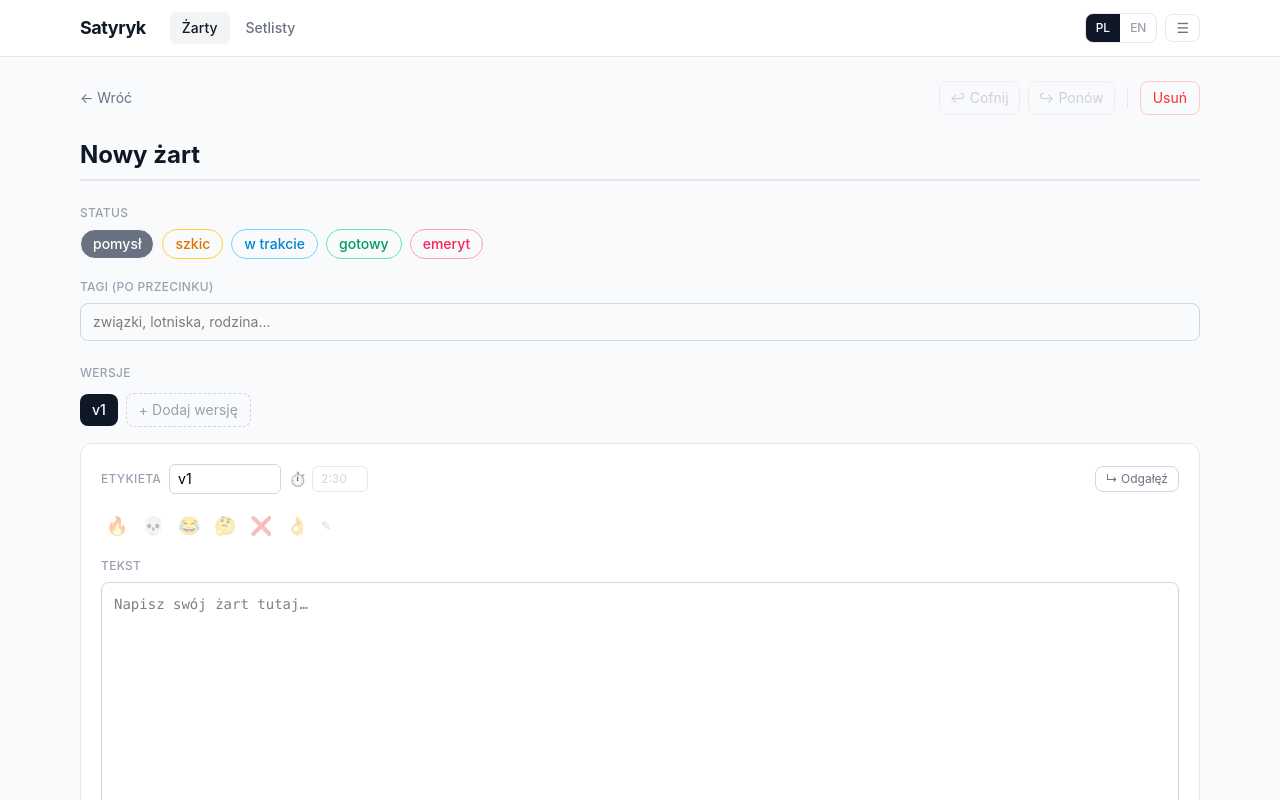
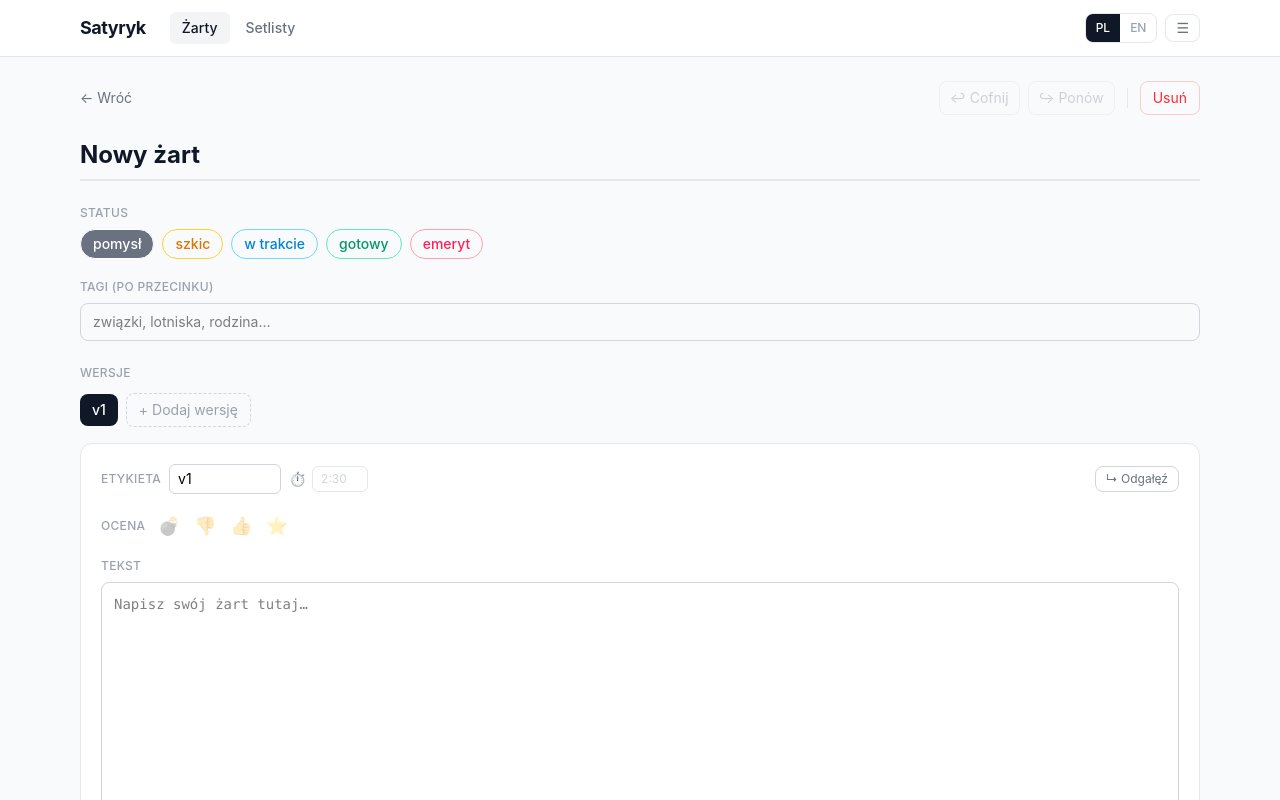
Before and after one commit to djewdokimow/satyryk, a React (Vite) app: page / in a window 1280 px wide. Both pictures are taken after typing "Sample" into the empty fields and a click on the button "+ Nowy żart". Shown: the top 800 px of the page. Built offline with nearby package versions, Linux system fonts and the light colour scheme.

Commit message:
rating added

```diff
--- a/src/App.jsx
+++ b/src/App.jsx
@@ -2,7 +2,6 @@ import { useEffect, useReducer, useState } from 'react'
 import { load, save, shouldShowBackupNudge, markBackupNudgeShown } from './storage'
 import { exportToJson, download, processImportData } from './markdown'
 import { useLang } from './LanguageContext'
-import { DEFAULT_REACTION_EMOJIS } from './constants'
 import demoData from '../test-jokes/jokes-library.json'
 import JokesPage from './components/JokesPage'
 import JokeEditor from './components/JokeEditor'
@@ -42,9 +41,6 @@ function reducer(state, action) {
     case 'DELETE_SETLIST':
       next = { ...state, setlists: state.setlists.filter(s => s.id !== action.id) }
       break
-    case 'SET_REACTION_EMOJIS':
-      next = { ...state, reactionEmojis: action.emojis }
-      break
     case '_REPLACE':
       next = action.data
       break
@@ -82,7 +78,7 @@ export default function App() {
     const total = store.jokes.length
     if (total === 0) return
     if (!confirm(t.deleteAllConfirm(npl(total, 'joke')))) return
-    const empty = { jokes: [], setlists: [], reactionEmojis: store.reactionEmojis ?? DEFAULT_REACTION_EMOJIS }
+    const empty = { jokes: [], setlists: [] }
     save(empty)
     dispatch({ type: '_REPLACE', data: empty })
   }
@@ -176,7 +172,6 @@ export default function App() {
             joke={page.id ? store.jokes.find(j => j.id === page.id) : null}
             dispatch={dispatch}
             onBack={() => page.returnTo ? go(page.returnTo.view, page.returnTo.id) : go('jokes')}
-            reactionEmojis={store.reactionEmojis ?? DEFAULT_REACTION_EMOJIS}
             initialVersionId={page.versionId}
           />
         )}
--- a/src/components/JokeEditor.jsx
+++ b/src/components/JokeEditor.jsx
@@ -1,6 +1,7 @@
 import { useState, useRef, useEffect, useCallback } from 'react'
 import { useLang } from '../LanguageContext'
 import TextWithComments from './TextWithComments'
+import RatingPicker from './Rating'
 
 const STATUS_ACTIVE = {
   idea:     'bg-gray-500 text-white',
@@ -19,7 +20,7 @@ const STATUS_IDLE = {
 const STATUS_OPTIONS = ['idea', 'draft', 'working', 'polished', 'retired']
 
 function uid() { return crypto.randomUUID() }
-function blankVersion(n) { return { id: uid(), label: `v${n}`, text: '', notes: '', cues: '', parentId: null, comments: [], reactions: [], duration: '' } }
+function blankVersion(n) { return { id: uid(), label: `v${n}`, text: '', notes: '', cues: '', parentId: null, comments: [], rating: undefined, duration: '' } }
 
 // Build a parent→children tree from a flat versions array.
 function buildTree(versions) {
@@ -68,7 +69,7 @@ function TreeNode({ node, activeVid, onSelect }) {
   )
 }
 
-export default function JokeEditor({ joke, dispatch, onBack, reactionEmojis = [], initialVersionId }) {
+export default function JokeEditor({ joke, dispatch, onBack, initialVersionId }) {
   const { t, lang } = useLang()
 
   const initial = joke ?? {
@@ -91,8 +92,6 @@ export default function JokeEditor({ joke, dispatch, onBack, reactionEmojis = []
   const [canUndo, setCanUndo]   = useState(false)
   const [canRedo, setCanRedo]   = useState(false)
   const [showTree, setShowTree]             = useState(false)
-  const [editingReactions, setEditingReactions] = useState(false)
-  const [reactionInput, setReactionInput]       = useState('')
 
   const histRef    = useRef([JSON.stringify(initial)])
   const histIdxRef = useRef(0)
@@ -186,7 +185,7 @@ export default function JokeEditor({ joke, dispatch, onBack, reactionEmojis = []
       cues: source?.cues ?? '',
       parentId: fromId,
       comments: [],
-      reactions: [],
+      rating: undefined,
       duration: '',
     }
     save({ versions: [...form.versions, v] })
@@ -214,26 +213,6 @@ export default function JokeEditor({ joke, dispatch, onBack, reactionEmojis = []
 
   function handleTagsBlur() {
     save({ tags: tagsRaw.split(',').map(s => s.trim()).filter(Boolean) })
-  }
-
-  function toggleReaction(emoji) {
-    const reactions = active?.reactions ?? []
-    saveVersion(active.id, {
-      reactions: reactions.includes(emoji)
-        ? reactions.filter(r => r !== emoji)
-        : [...reactions, emoji],
-    })
-  }
-
-  function openEditReactions() {
-    setReactionInput(reactionEmojis.join(' '))
-    setEditingReactions(true)
-  }
-
-  function commitReactions() {
-    const emojis = reactionInput.trim().split(/\s+/).filter(Boolean)
-    dispatch({ type: 'SET_REACTION_EMOJIS', emojis: emojis.length > 0 ? emojis : reactionEmojis })
-    setEditingReactions(false)
   }
 
   const active = form.versions.find(v => v.id === activeVid) ?? form.versions[0]
@@ -401,46 +380,11 @@ export default function JokeEditor({ joke, dispatch, onBack, reactionEmojis = []
             ) : null
           })()}
 
-          {/* reactions */}
-          {reactionEmojis.length > 0 && (
-            <div className="flex items-center gap-1 mb-4 flex-wrap">
-              {editingReactions ? (
-                <input
-                  autoFocus
-                  value={reactionInput}
-                  onChange={e => setReactionInput(e.target.value)}
-                  onBlur={commitReactions}
-                  onKeyDown={e => { if (e.key === 'Enter') commitReactions(); if (e.key === 'Escape') setEditingReactions(false) }}
-                  className="text-sm px-2 py-1 border border-gray-300 rounded-md focus:outline-none focus:ring-2 focus:ring-gray-300 w-48"
-                  placeholder="🔥 💀 😂"
-                />
-              ) : (
-                <>
-                  {reactionEmojis.map(emoji => {
-                    const active_ = (active.reactions ?? []).includes(emoji)
-                    return (
-                      <button
-                        key={emoji}
-                        onClick={() => toggleReaction(emoji)}
-                        className={`w-8 h-8 rounded-lg text-lg flex items-center justify-center transition-all ${
-                          active_ ? 'bg-amber-100 shadow-sm scale-110' : 'opacity-35 hover:opacity-70 hover:bg-gray-100'
-                        }`}
-                      >
-                        {emoji}
-                      </button>
-                    )
-                  })}
-                  <button
-                    onClick={openEditReactions}
-                    className="ml-1 text-xs text-gray-300 hover:text-gray-500 transition-colors"
-                    title={t.editReactions}
-                  >
-                    ✎
-                  </button>
-                </>
-              )}
-            </div>
-          )}
+          {/* rating */}
+          <div className="flex items-center gap-2 mb-4 flex-wrap">
+            <span className="text-xs font-medium text-gray-400 uppercase tracking-wide">{t.ratingLabel}</span>
+            <RatingPicker value={active.rating} onChange={r => saveVersion(active.id, { rating: r })} />
+          </div>
 
           {/* text */}
           <div className="mb-4">
--- /dev/null
+++ b/src/components/Rating.jsx
@@ -0,0 +1,24 @@
+import { RATINGS } from '../constants'
+
+// Single-select rating picker (💣 👎 👍 ⭐). Click the active one to clear it.
+export default function RatingPicker({ value, onChange, size = 'md' }) {
+  const btn = size === 'sm' ? 'w-6 h-6 text-sm' : 'w-8 h-8 text-lg'
+  return (
+    <div className="flex items-center gap-1">
+      {RATINGS.map(r => {
+        const active = value === r
+        return (
+          <button
+            key={r}
+            onClick={() => onChange(active ? undefined : r)}
+            className={`${btn} rounded-lg flex items-center justify-center leading-none transition-all ${
+              active ? 'bg-amber-100 shadow-sm scale-110' : 'opacity-30 hover:opacity-70 hover:bg-gray-100'
+            }`}
+          >
+            {r}
+          </button>
+        )
+      })}
+    </div>
+  )
+}
--- a/src/components/SetlistBuilder.jsx
+++ b/src/components/SetlistBuilder.jsx
@@ -4,6 +4,7 @@ import { STATUS_BADGE, ALL_STATUSES } from '../constants'
 import { useLang } from '../LanguageContext'
 import { calcSetlistDuration, roleChipProps } from '../utils'
 import { exportSetlistToM5Csv, download } from '../markdown'
+import RatingPicker from './Rating'
 
 // Per-setlist joke role: undefined (normal) → 'optional' → 'saver' → normal.
 const ROLE_CYCLE = { normal: 'optional', optional: 'saver', saver: 'normal' }
@@ -31,7 +32,7 @@ function PreviewModal({ joke, version, onClose, onEdit }) {
             <div className="flex items-center gap-2 text-xs text-gray-400">
               <span>{version.label}</span>
               {version.duration && <span>· ⏱{version.duration}</span>}
-              {version.reactions?.length > 0 && <span>{version.reactions.join('')}</span>}
+              {version.rating && <span className="text-sm">{version.rating}</span>}
             </div>
           </div>
           <div className="flex items-center gap-2 shrink-0">
@@ -129,7 +130,7 @@ function CardsView({ setlist, jokes, onClose, onEditJoke }) {
                   )}
                   {version && <span>{version.label}</span>}
                   {version?.duration && <span>· ⏱{version.duration}</span>}
-                  {version?.reactions?.length > 0 && <span>{version.reactions.join('')}</span>}
+                  {version?.rating && <span className="text-sm">{version.rating}</span>}
                   {joke.tags.length > 0 && (
                     <>
                       <span>·</span>
@@ -186,6 +187,14 @@ export default function SetlistBuilder({ setlist, jokes, dispatch, onBack, onEdi
   function cycleRole(item) {
     const nr = nextRole(item.role)
     updateItem(item.id, { role: nr === 'normal' ? undefined : nr })
+  }
+
+  // Rate a joke's version straight from the setlist (updates the joke globally).
+  function rateVersion(jokeId, versionId, rating) {
+    const joke = jokes.find(j => j.id === jokeId)
+    if (!joke) return
+    const versions = joke.versions.map(v => v.id === versionId ? { ...v, rating } : v)
+    dispatch({ type: 'SAVE_JOKE', joke: { ...joke, versions, updatedAt: new Date().toISOString() } })
   }
 
   function removeItem(id) { updateItems(sl.items.filter(i => i.id !== id)) }
@@ -256,7 +265,21 @@ export default function SetlistBuilder({ setlist, jokes, dispatch, onBack, onEdi
         placeholder={t.setlistTitlePlaceholder}
       />
 
-      <div className="flex items-center gap-4 mb-6 text-sm text-gray-500">
+      <div className="flex items-center gap-4 mb-6 text-sm text-gray-500 flex-wrap">
+        <div className="flex items-center border border-gray-200 rounded-lg overflow-hidden">
+          <button
+            onClick={() => save({ state: 'upcoming' })}
+            className={`px-2.5 py-1 text-xs font-medium transition-colors ${(sl.state ?? 'upcoming') !== 'past' ? 'bg-gray-900 text-white' : 'text-gray-500 hover:text-gray-900'}`}
+          >
+            {t.setlistUpcoming}
+          </button>
+          <button
+            onClick={() => save({ state: 'past' })}
+            className={`px-2.5 py-1 text-xs font-medium transition-colors ${sl.state === 'past' ? 'bg-gray-900 text-white' : 'text-gray-500 hover:text-gray-900'}`}
+          >
+            {t.setlistPast}
+          </button>
+        </div>
         <div className="flex items-center gap-1.5">
           <span className="text-gray-400">🎤</span>
           <input
@@ -272,6 +295,10 @@ export default function SetlistBuilder({ setlist, jokes, dispatch, onBack, onEdi
             ⏱ {t.bitsTime}: {totalDuration === '?' ? '?' : `~${totalDuration}`}
           </span>
         )}
+        <div className="flex items-center gap-1.5 ml-auto">
+          <span className="text-xs font-medium text-gray-400 uppercase tracking-wide">{t.setlistRating}</span>
+          <RatingPicker value={sl.rating} onChange={r => save({ rating: r })} size="sm" />
+        </div>
       </div>
 
       {/* Mobile panel toggle */}
@@ -312,6 +339,7 @@ export default function SetlistBuilder({ setlist, jokes, dispatch, onBack, onEdi
                         onRemove={() => removeItem(item.id)}
                         onVersionChange={versionId => updateItem(item.id, { versionId })}
                         onRoleCycle={() => cycleRole(item)}
+                        onRate={rateVersion}
                         onEditJoke={onEditJoke}
                       />
                     : <SegueItem item={item} index={i} total={sl.items.length}
@@ -398,7 +426,7 @@ export default function SetlistBuilder({ setlist, jokes, dispatch, onBack, onEdi
   )
 }
 
-function JokeItem({ item, index, total, jokes, onMove, onRemove, onVersionChange, onRoleCycle, onEditJoke }) {
+function JokeItem({ item, index, total, jokes, onMove, onRemove, onVersionChange, onRoleCycle, onRate, onEditJoke }) {
   const { t } = useLang()
   const [expanded, setExpanded] = useState(false)
   const joke    = jokes.find(j => j.id === item.jokeId)
@@ -439,8 +467,8 @@ function JokeItem({ item, index, total, jokes, onMove, onRemove, onVersionChange
         {joke && joke.versions.length === 1 && (
           <span className="text-xs text-gray-400 shrink-0">{joke.versions[0].label}</span>
         )}
-        {version?.reactions?.length > 0 && (
-          <span className="text-sm shrink-0">{version.reactions.join('')}</span>
+        {version?.rating && (
+          <span className="text-sm shrink-0">{version.rating}</span>
         )}
         {version?.duration && (
           <span className="text-xs text-gray-400 font-mono shrink-0">⏱{version.duration}</span>
@@ -456,16 +484,22 @@ function JokeItem({ item, index, total, jokes, onMove, onRemove, onVersionChange
         )}
         <button onClick={onRemove} className="text-gray-200 hover:text-red-400 transition-colors ml-1 shrink-0 text-sm">✕</button>
       </div>
-      {expanded && version?.text && (
+      {expanded && version && (
         <div className="px-10 pb-3 pt-0 border-t border-gray-100">
-          <pre className="text-xs text-gray-600 whitespace-pre-wrap font-mono leading-relaxed mt-2">
-            {version.text}
-          </pre>
+          {version.text && (
+            <pre className="text-xs text-gray-600 whitespace-pre-wrap font-mono leading-relaxed mt-2">
+              {version.text}
+            </pre>
+          )}
           {version.notes && (
             <p className="mt-2 text-xs text-gray-400 italic border-l-2 border-gray-100 pl-2">
               {version.notes}
             </p>
           )}
+          <div className="flex items-center gap-2 mt-2">
+            <span className="text-xs text-gray-400">{t.ratingLabel}</span>
+            <RatingPicker value={version.rating} onChange={r => onRate(joke.id, version.id, r)} size="sm" />
+          </div>
           <button
             onClick={() => onEditJoke(joke.id, version.id)}
             className="mt-2 text-xs text-gray-400 hover:text-gray-700 underline transition-colors"
--- a/src/constants.js
+++ b/src/constants.js
@@ -1,6 +1,7 @@
 export const ALL_STATUSES = ['idea', 'draft', 'working', 'polished', 'retired']
 
-export const DEFAULT_REACTION_EMOJIS = ['🔥', '💀', '😂', '🤔', '❌', '👌']
+// Fixed rating scale, worst → best. Used for both joke versions and setlists.
+export const RATINGS = ['💣', '👎', '👍', '⭐']
 
 export const STATUS_BADGE = {
   idea:     'bg-gray-100 text-gray-500',
--- a/src/markdown.js
+++ b/src/markdown.js
@@ -1,3 +1,5 @@
+import { RATINGS } from './constants'
+
 const VALID_STATUSES = ['idea', 'draft', 'working', 'polished', 'retired']
 
 // ── JSON import ───────────────────────────────────────────────────────────────
@@ -23,7 +25,7 @@ export function processImportData(data) {
             notes:        String(v.notes ?? '').trim(),
             cues:         String(v.cues  ?? '').trim(),
             _parentLabel: v.parentLabel ? String(v.parentLabel) : null,
-            reactions:    Array.isArray(v.reactions) ? v.reactions.map(String) : [],
+            rating:       RATINGS.includes(v.rating) ? v.rating : undefined,
             duration:     v.duration ? String(v.duration) : '',
             comments:     Array.isArray(v.comments)
               ? v.comments.map(c => ({
@@ -78,6 +80,8 @@ export function processImportData(data) {
       return {
         id:        uid(),
         title:     String(s.title),
+        ...(RATINGS.includes(s.rating) ? { rating: s.rating } : {}),
+        ...(s.state === 'past' ? { state: 'past' } : {}),
         items,
         createdAt: new Date().toISOString(),
         updatedAt: new Date().toISOString(),
@@ -113,8 +117,8 @@ export function exportToJson({ jokes, setlists }, { pretty = false } = {}) {
         obj.text = v.text ?? ''
         if (v.notes) obj.notes = v.notes
         if (v.cues)  obj.cues  = v.cues
-        if (v.reactions?.length) obj.reactions = v.reactions
-        if (v.duration)          obj.duration  = v.duration
+        if (v.rating)   obj.rating   = v.rating
+        if (v.duration) obj.duration = v.duration
         if (v.comments?.length) {
           obj.comments = v.comments.map(({ id: _id, ...c }) => c)
         }
@@ -124,6 +128,8 @@ export function exportToJson({ jokes, setlists }, { pretty = false } = {}) {
     ...(setlists.length > 0 ? {
       setlists: setlists.map(sl => ({
         title: sl.title,
+        ...(sl.rating ? { rating: sl.rating } : {}),
+        ...(sl.state === 'past' ? { state: 'past' } : {}),
         items: sl.items.flatMap(item => {
           if (item.type === 'segue') return [{ type: 'segue', text: item.segueText ?? '' }]
           const joke    = jokes.find(j => j.id === item.jokeId)
--- a/src/storage.js
+++ b/src/storage.js
@@ -1,5 +1,3 @@
-import { DEFAULT_REACTION_EMOJIS } from './constants'
-
 const KEY = 'satyryk_v1'
 const NUDGE_KEY = 'satyryk_last_nudge'
 
@@ -9,13 +7,12 @@ export function load() {
     if (raw) {
       const data = JSON.parse(raw)
       return {
-        jokes:          data.jokes          ?? [],
-        setlists:       data.setlists       ?? [],
-        reactionEmojis: data.reactionEmojis ?? DEFAULT_REACTION_EMOJIS,
+        jokes:    data.jokes    ?? [],
+        setlists: data.setlists ?? [],
       }
     }
   } catch {}
-  return { jokes: [], setlists: [], reactionEmojis: DEFAULT_REACTION_EMOJIS }
+  return { jokes: [], setlists: [] }
 }
 
 export function save(data) {
--- a/src/translations.js
+++ b/src/translations.js
@@ -49,7 +49,7 @@ export const TRANSLATIONS = {
     editJoke:            'Edytuj żart',
     addComment:          'Dodaj komentarz',
     commentPlaceholder:  'Komentarz od Buddy…',
-    editReactions:       'Edytuj emoji',
+    ratingLabel:         'Ocena',
     durationPlaceholder: '2:30',
     newJokeTitle:        'Nowy żart',
     deleteVersionConfirm:'Usunąć tę wersję?',
@@ -62,6 +62,8 @@ export const TRANSLATIONS = {
     noSetlists:          'Brak setlist',
     noSetlistsDesc:      'Zbuduj pierwszą setlistę ze swoich żartów',
     showReady:           '· gotowe',
+    setlistUpcoming:     'Nadchodzące',
+    setlistPast:         'Minione',
     deleteSetlistConfirm:title => `Usunąć setlistę "${title}"?`,
     deleteSetlistTitle:  'Usuń setlistę',
     copySetlist:         'Duplikuj',
@@ -73,6 +75,7 @@ export const TRANSLATIONS = {
     showFullText:       'Tekst',
     exportM5:           '📟 M5Stack',
     exportM5Title:      'Eksportuj setlistę do M5Stack (.csv)',
+    setlistRating:      'Ocena setu',
     setlistTitlePlaceholder: 'Tytuł setlisty',
     showTimePlaceholder:     'czas show…',
     bitsTime:                'bity',
@@ -201,7 +204,7 @@ export const TRANSLATIONS = {
     editJoke:            'Edit joke',
     addComment:          'Add comment',
     commentPlaceholder:  "Buddy's note…",
-    editReactions:       'Edit emojis',
+    ratingLabel:         'Rating',
     durationPlaceholder: '2:30',
     newJokeTitle:        'New Joke',
     deleteVersionConfirm:'Delete this version?',
@@ -214,6 +217,8 @@ export const TRANSLATIONS = {
     noSetlists:          'No setlists yet',
     noSetlistsDesc:      'Build your first setlist from your jokes',
     showReady:           '· show-ready',
+    setlistUpcoming:     'Upcoming',
+    setlistPast:         'Past',
     deleteSetlistConfirm:title => `Delete setlist "${title}"?`,
     deleteSetlistTitle:  'Delete setlist',
     copySetlist:         'Duplicate',
@@ -225,6 +230,7 @@ export const TRANSLATIONS = {
     showFullText:       'Text',
     exportM5:           '📟 M5Stack',
     exportM5Title:      'Export setlist to M5Stack (.csv)',
+    setlistRating:      'Set rating',
     setlistTitlePlaceholder: 'Setlist title',
     showTimePlaceholder:     'show time…',
     bitsTime:                'bits',
```
Also changed, not shown: src/components/SetlistsPage.jsx (+44 -23 lines).
